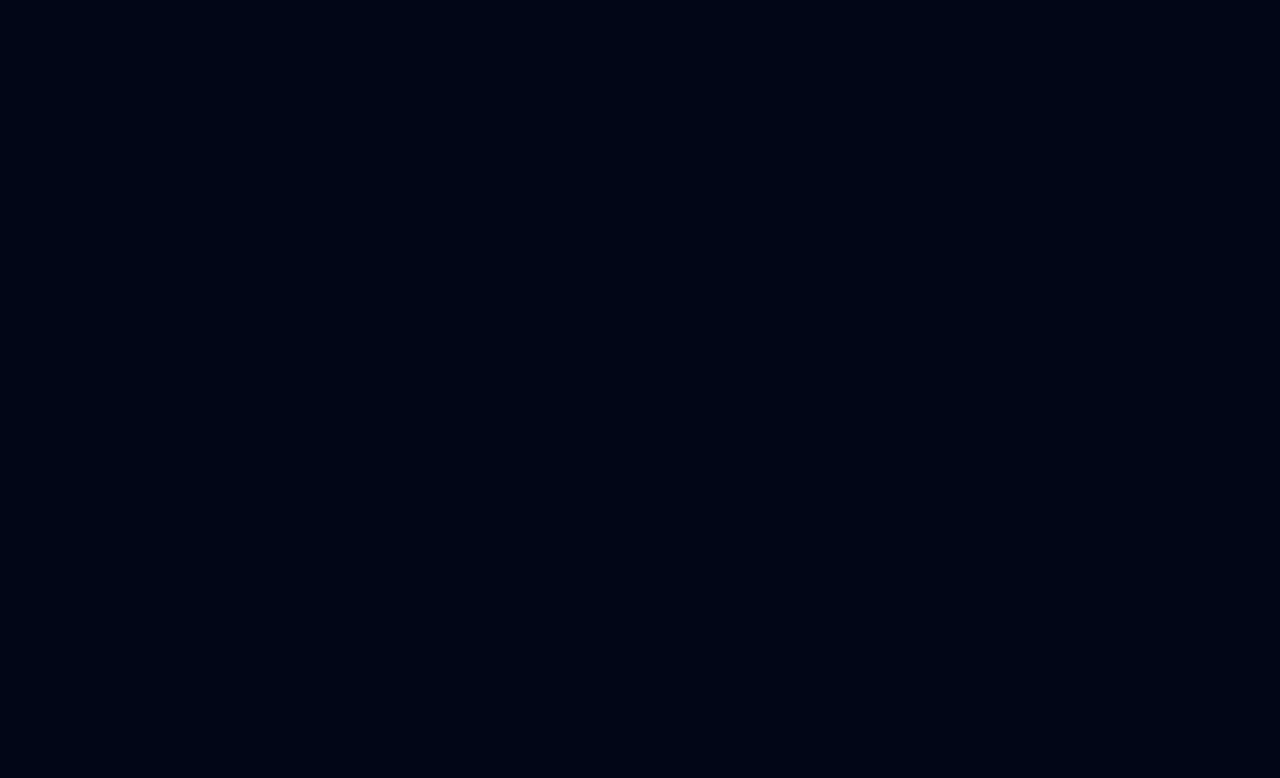
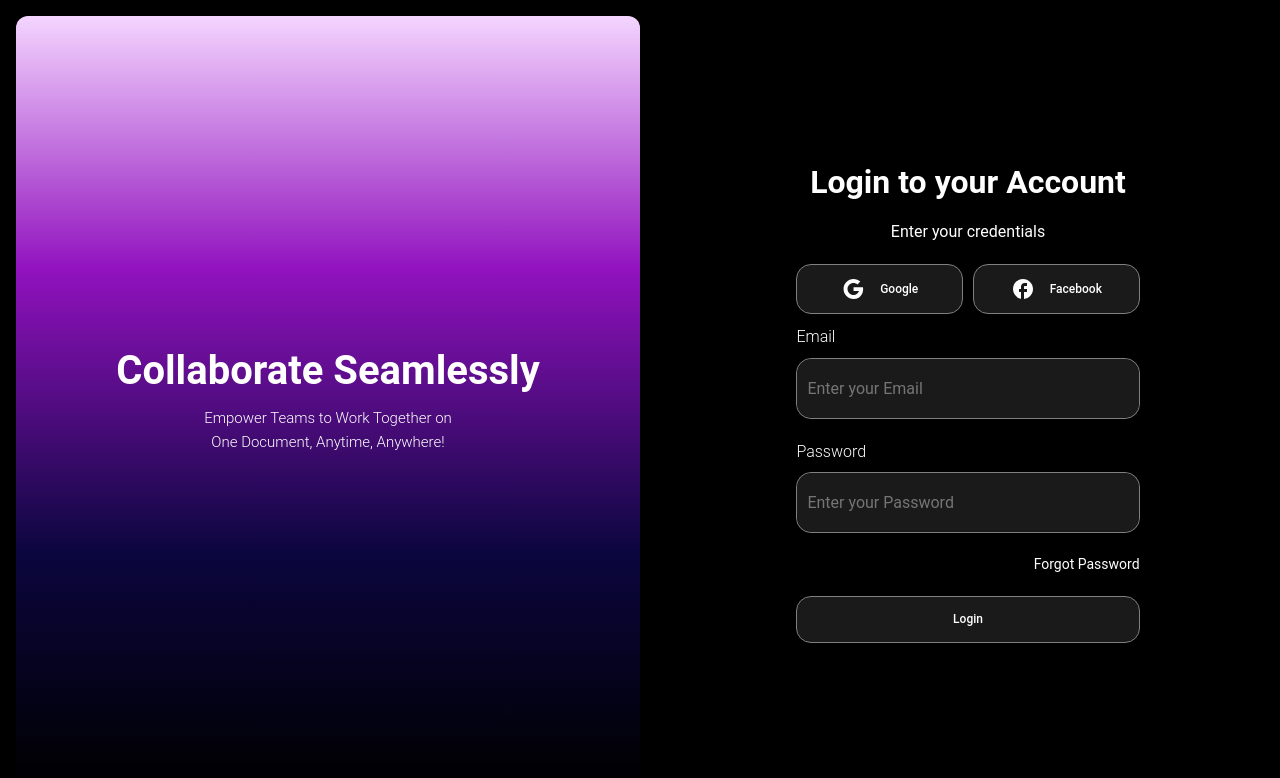
Before and after one commit to Huzaifahussain4/Custom-Project, a React (Vite) app: page / in a window 1280 px wide. Shown: the top 778 px of the page. Built offline with nearby package versions, Linux system fonts and the light colour scheme.

Commit message:
Update Feature Login

```diff
--- a/src/main.jsx
+++ b/src/main.jsx
@@ -16,7 +16,7 @@ const route = createBrowserRouter(
   createRoutesFromElements(
     <>
       <Route path="/" element={<App />}>
-        <Route path="login" element={<Login />} />
+        <Route path="" element={<Login />} />
         <Route path="signup" element={<Signup />} />
         <Route path="forgot_password" element={<Forgotpassword />} />
       </Route>
--- a/src/pages/Signup/Signup.jsx
+++ b/src/pages/Signup/Signup.jsx
@@ -284,7 +284,7 @@ const Signup = () => {
         >
           Already have an account?
           <Link
-            to="/login"
+            to="/"
             style={{
               marginLeft: "5px",
               color: "white",
```
